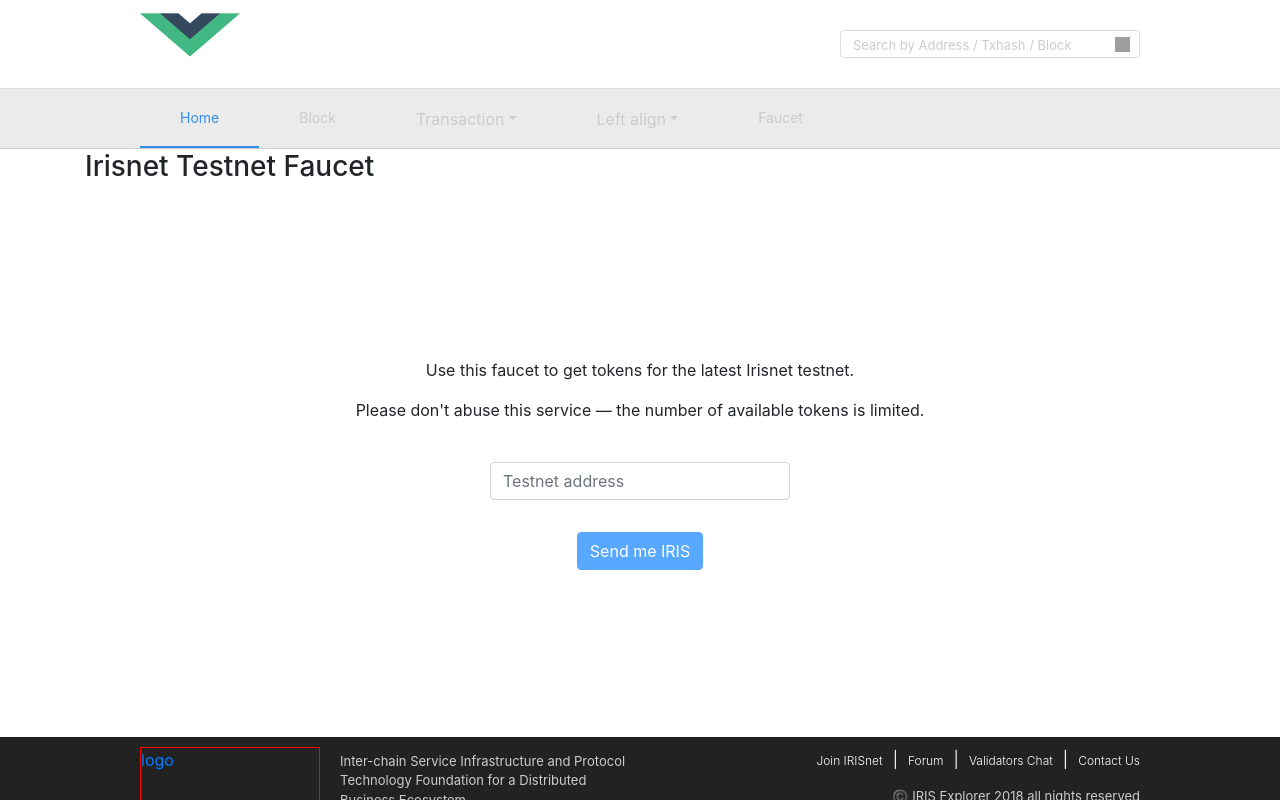
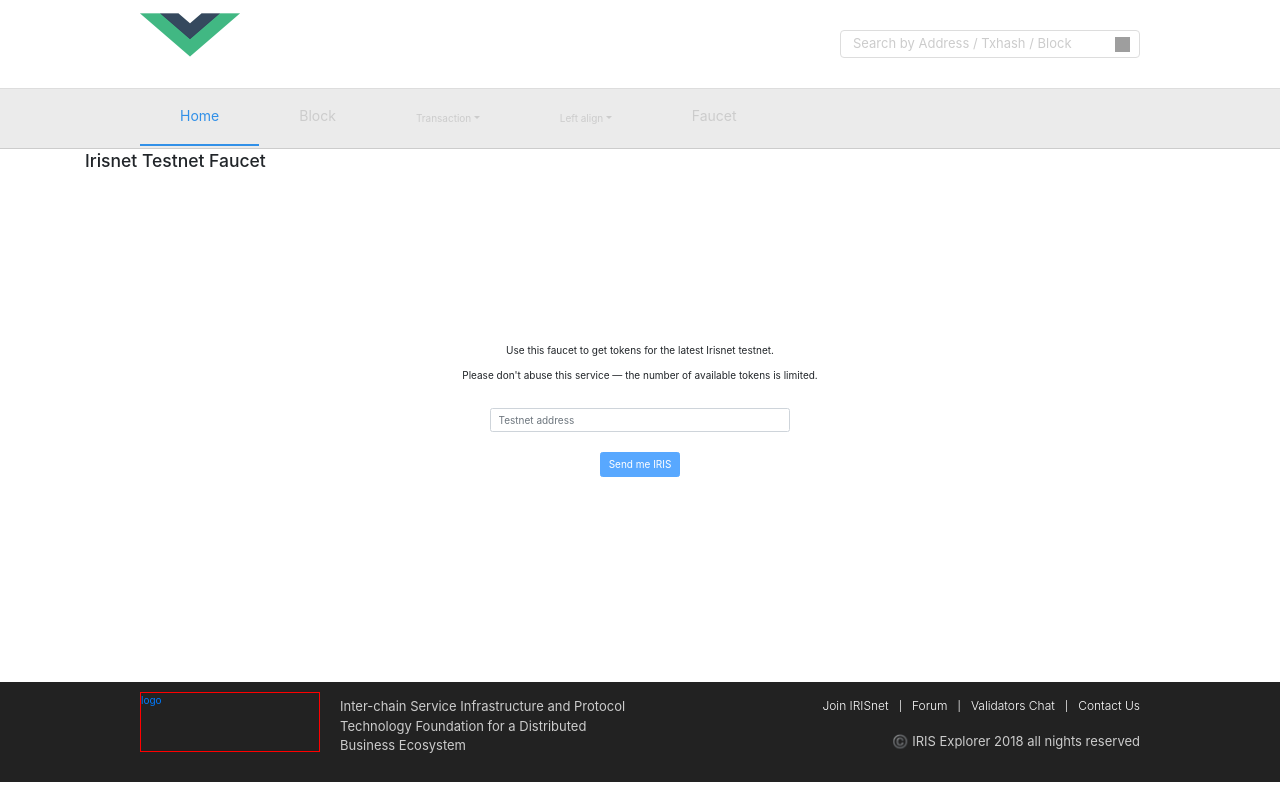
Before and after one commit to irisnet/explorer, a Vue app in the folder frontend/: page /#/faucet in a window 1280 px wide. Built offline with nearby package versions, Linux system fonts and the light colour scheme; grey boxes are pictures that could not be loaded.

Commit message:
#IRISXP-39 改换成rem布局，新增Transactions Detail页面

```diff
--- a/frontend/src/App.vue
+++ b/frontend/src/App.vue
@@ -70,7 +70,9 @@
 </script>
 <style lang="scss">
   @import './style/mixin.scss';
-
+  html{
+    font-size:62.5%;
+  }
   body, html {
     width: 100%;
     height: 100%;
@@ -85,13 +87,13 @@
       flex: 1;
       overflow: auto;
       .router_view{
-        min-height:532px;
+        min-height:53.2rem;
       }
       .person_computer_wrap_footer{
-        height: 100px;
+        height: 10rem;
       }
       .mobile_wrap_footer{
-        height:180px;
+        height:18rem;
       }
       footer {
 
@@ -99,18 +101,18 @@
         @include flex();
         flex-direction: column;
         align-items: center;
-        padding:10px 0;
+        padding:1rem 0;
         .person_computer_footer {
           width: 80%;
-          min-width: 600px;
-          max-width: 1000px;
+          min-width: 70rem;
+          max-width: 100rem;
           @include flex();
           flex-direction:row;
           justify-content: space-between;
           .person_computer_footer_left{
             width:50%;
             @include flex();
-            margin-right:15px;
+            margin-right:1.5rem;
           }
           .person_computer_footer_right{
             width:45%;
@@ -137,10 +139,10 @@
         .person_computer_footer, .mobile_footer{
           .footer_left{
             .footer_logo_wrap{
-              width:180px;
-              height:60px;
-              border:1px solid red;
-              margin-right:15px;
+              width:18rem;
+              height:6rem;
+              border:0.1rem solid red;
+              margin-right:1.5rem;
               a{
                 display:inline-block;
                 text-decoration: none;
@@ -151,19 +153,19 @@
             .footer_description_wrap{
               flex:1;
               color:#cccccc;
-              font-size:13px;
-              padding:5px;
+              font-size:1.3rem;
+              padding:0.5rem;
             }
           }
           .footer_right{
             .footer_link_wrap{
-              height:40px;
+              height:4rem;
               .footer_link_wrap_item{
                 display:inline-block;
-                padding:5px 10px;
+                padding:0.5rem 1rem;
                 color:#fff;
                 font-weight: 300;
-                font-size:12px;
+                font-size:1.2rem;
                 &:hover{
                   text-decoration: none;
                 }
@@ -174,9 +176,9 @@
 
             }
             .footer_copyright_wrap{
-              height:40px;
+              height:4rem;
               color:#cccccc;
-              font-size:13px;
+              font-size:1.3rem;
             }
           }
         }
--- a/frontend/src/components/AppHeader.vue
+++ b/frontend/src/components/AppHeader.vue
@@ -22,7 +22,7 @@
               @click="featureButtonClick('/home')"
         >Home</span>
         <span class="nav_item" :class="activeClassName === '/block'?'nav_item_active':''"
-              @click="featureButtonClick('/block')"
+              @click="featureButtonClick('/transactions_detail')"
         >Block</span>
         <b-dropdown id="ddown-left" text="Transaction" variant="primary" class="m-2" :class="activeClassName === '/transaction'?'nav_item_active':''">
           <b-dropdown-item @click="featureButtonClick('/recent_transactions')">Recent Transactions</b-dropdown-item>
@@ -143,10 +143,10 @@
   @import '../style/mixin.scss';
 
   .person_computer_header_var{
-    height: 150px;
+    height: 15rem;
   }
   .mobile_header_var{
-    height:100px;
+    height:10rem;
   }
   .person_computer_header_var, .mobile_header_var {
     width: 100%;
@@ -155,46 +155,46 @@
     align-items: center;
     .app_header_person_computer {
       width: 80%;
-      min-width: 600px;
-      max-width: 1000px;
+      min-width: 70rem;
+      max-width: 100rem;
       justify-content: space-between;
-      padding-top: 10px;
+      padding-top: 1rem;
       .header_top{
         @include flex();
         justify-content: space-between;
         .imageWrap {
-          width: 100px;
-          height: 78px;
+          width: 10rem;
+          height: 7.8rem;
           img {
-            width: 100px;
-            height: 50px;
+            width: 10rem;
+            height: 5rem;
           }
         }
         .navSearch {
-          margin-bottom: 10px;
+          margin-bottom: 1rem;
           position: relative;
           input::-webkit-input-placeholder {
             text-align: left;
-            font-size: 13px;
+            font-size: 1.3rem;
             color: #cccccc;
           }
 
           .search_input {
-            @include borderRadius(4px);
-            width: 300px;
-            height: 28px;
-            line-height: 28px;
-            text-indent: 10px;
+            @include borderRadius(0.4rem);
+            width: 30rem;
+            height: 2.8rem;
+            line-height: 2.8rem;
+            text-indent: 1rem;
             outline: none;
-            border: 1px solid #dddddd;
-            margin-top:20px;
+            border: 0.1rem solid #dddddd;
+            margin-top:2rem;
           }
           .search_icon {
             position: absolute;
-            top: 27px;
-            right: 10px;
-            width: 15px;
-            height: 15px;
+            top: 2.7rem;
+            right: 1rem;
+            width: 1.5rem;
+            height: 1.5rem;
             background: url('../assets/search.svg') no-repeat;
             cursor:pointer;
           }
@@ -206,35 +206,35 @@
     }
     .useFeature {
       width:100%;
-      border-top:1px solid #dddddd;
-      border-bottom:1px solid #ccc;
+      border-top:0.1rem solid #dddddd;
+      border-bottom:0.1rem solid #ccc;
       @include flex();
       flex-direction: column;
       align-items: center;
       background: #EBEBEB;
       .navButton {
         width:80%;
-        min-width: 600px;
-        max-width: 1000px;
+        min-width: 70rem;
+        max-width: 100rem;
         .nav_item {
           display: inline-block;
-          height: 57px;
-          line-height: 54px;
-          padding: 0 40px;
+          height: 5.7rem;
+          line-height: 5.4rem;
+          padding: 0 4rem;
           text-align: center;
-          font-size: 14px;
+          font-size: 1.4rem;
           cursor: pointer;
           color:#cccccc;
         }
         .nav_item_active{
-          border-bottom:2px solid #3190e8;
+          border-bottom:0.2rem solid #3190e8;
           color:#3190e8;
         }
         .m-2 {
           margin: 0 !important;
-          height:59px;
+          height:5.9rem;
           button {
-            padding: 0 40px;
+            padding: 0 4rem;
             color:#555 !important;
           }
           .btn {
@@ -249,23 +249,23 @@
     }
     .app_header_mobile {
       width: 100%;
-      padding: 10px 0;
+      padding: 1rem 0;
       @include flex();
       flex-direction: column;
       position: relative;
-      height: 100px;
-      border-bottom:1px solid #cccccc;
+      height: 10rem;
+      border-bottom:0.1rem solid #cccccc;
       .feature_btn {
         position: absolute;
-        width: 40px;
-        height: 40px;
+        width: 4rem;
+        height: 4rem;
         top: 0;
         right: 0;
         background: url('../assets/menu.svg') no-repeat;
       }
       .image_wrap_mobile {
         width: 70vw;
-        height: 40px;
+        height: 4rem;
         img {
           width: 100%;
           height: 100%;
@@ -273,33 +273,33 @@
       }
       .search_input_mobile {
         width: 100%;
-        margin-top: 10px;
+        margin-top: 1rem;
         @include flex();
         flex-direction: column;
         align-items: center;
         position:relative;
         input::-webkit-input-placeholder {
           text-align: center;
-          font-size: 14px;
+          font-size: 1.4rem;
           color: #cccccc;
-          line-height: 28px;
+          line-height: 2.8rem;
         }
         input {
           width: 95%;
-          @include borderRadius(5px);
-          border: 1px solid #eee;
-          font-size: 14px;
+          @include borderRadius(0.5rem);
+          border: 0.1rem solid #eee;
+          font-size: 1.4rem;
           &:focus {
-            border: 1px solid #3190e8;
+            border: 0.1rem solid #3190e8;
             outline: none;
           }
         }
         .search_icon{
           position: absolute;
-          top: 6px;
-          right: 18px;
-          width: 15px;
-          height: 15px;
+          top: 0.5rem;
+          right: 1.2rem;
+          width: 1.5rem;
+          height: 1.5rem;
           background: url('../assets/search.svg') no-repeat;
           cursor:pointer;
         }
@@ -307,24 +307,24 @@
       .use_feature_mobile {
         position: absolute;
         width: 100%;
-        top: 100px;
+        top: 10rem;
         left: 0;
         background: #f2f2f2;
         @include flex();
         flex-direction: column;
         .feature_btn_mobile {
-          border-bottom: 1px solid #cccccc;
-          height: 39px;
-          line-height: 39px;
-          padding-left: 15px;
+          border-bottom: 0.1rem solid #cccccc;
+          height: 3.9rem;
+          line-height: 3.9rem;
+          padding-left: 1.5rem;
           color: #555;
         }
         .feature_arrow{
           position:relative;
-          background: url('../assets/arrow-bottom.svg') no-repeat 97% 12px;
+          background: url('../assets/arrow-bottom.svg') no-repeat 97% 1.2rem;
         }
         .feature_subNav {
-          padding-left: 30px;
+          padding-left: 3rem;
         }
       }
     }
--- /dev/null
+++ b/frontend/src/components/TransactionsDetail.vue
@@ -0,0 +1,46 @@
+<template>
+  <div class="transactions_detail_wrap">
+    <p>
+      <span>Transaction</span>
+      <span>{{hashValue}}</span>
+    </p>
+    <div>
+      <p>Transaction Information</p>
+      <div>
+
+      </div>
+    </div>
+  </div>
+</template>
+
+<script>
+  export default {
+    data() {
+      return {
+        devicesWidth: window.innerWidth,
+        pageClassName: 'personal_computer_home_wrap',//1是显示pc端，0是移动端
+        hashValue:'',
+
+
+      }
+    },
+    beforeMount() {
+      if (this.devicesWidth > 500) {
+        this.pageClassName = 'personal_computer_home_wrap';
+      } else {
+        this.pageClassName = 'mobile_home_wrap';
+      }
+    },
+    mounted() {
+
+    },
+    methods: {
+
+    }
+  }
+</script>
+<style lang="scss">
+  @import '../style/mixin.scss';
+
+
+</style>
```
Also changed, not shown: frontend/src/router.ts (+6 -1 lines), frontend/src/views/Home.vue (+23 -23 lines).
